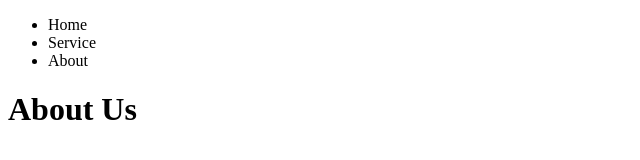
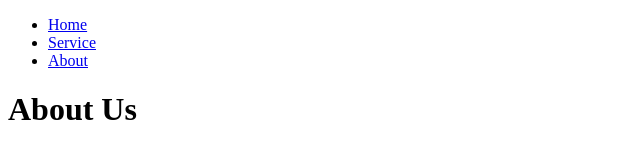
Before and after one commit to datracka/learning-analytics, a plain HTML site: page about-us.html in a window 1280 px wide. Shown: the whole page, without its empty margins (0-640 px from the left). Drawn offline with Linux system fonts and the light colour scheme.

Commit message:
fix typo

```diff
--- a/about-us.html
+++ b/about-us.html
@@ -18,9 +18,9 @@
 </head>
 <body>
     <ul>
-        <li><a hre="index.html">Home</a></li>
-        <li><a hre="services.html">Service</a></li>
-        <li><a hre="about-us.html">About</a></li>
+        <li><a href="index.html">Home</a></li>
+        <li><a href="services.html">Service</a></li>
+        <li><a href="about-us.html">About</a></li>
     </ul>
     <h1>About Us</h1>
 </body>
```
Also changed, not shown: index.html (+3 -3 lines), services.html (+3 -3 lines).
